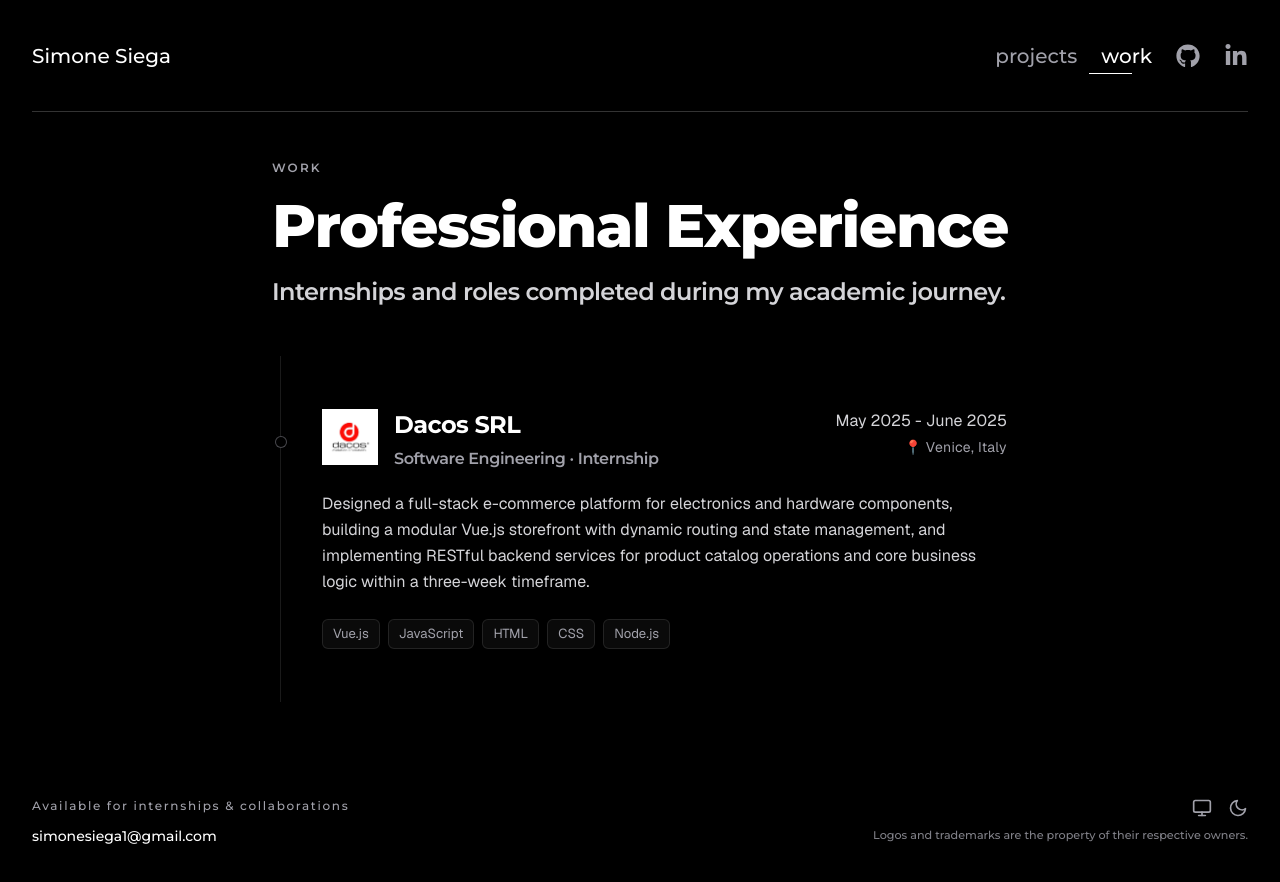
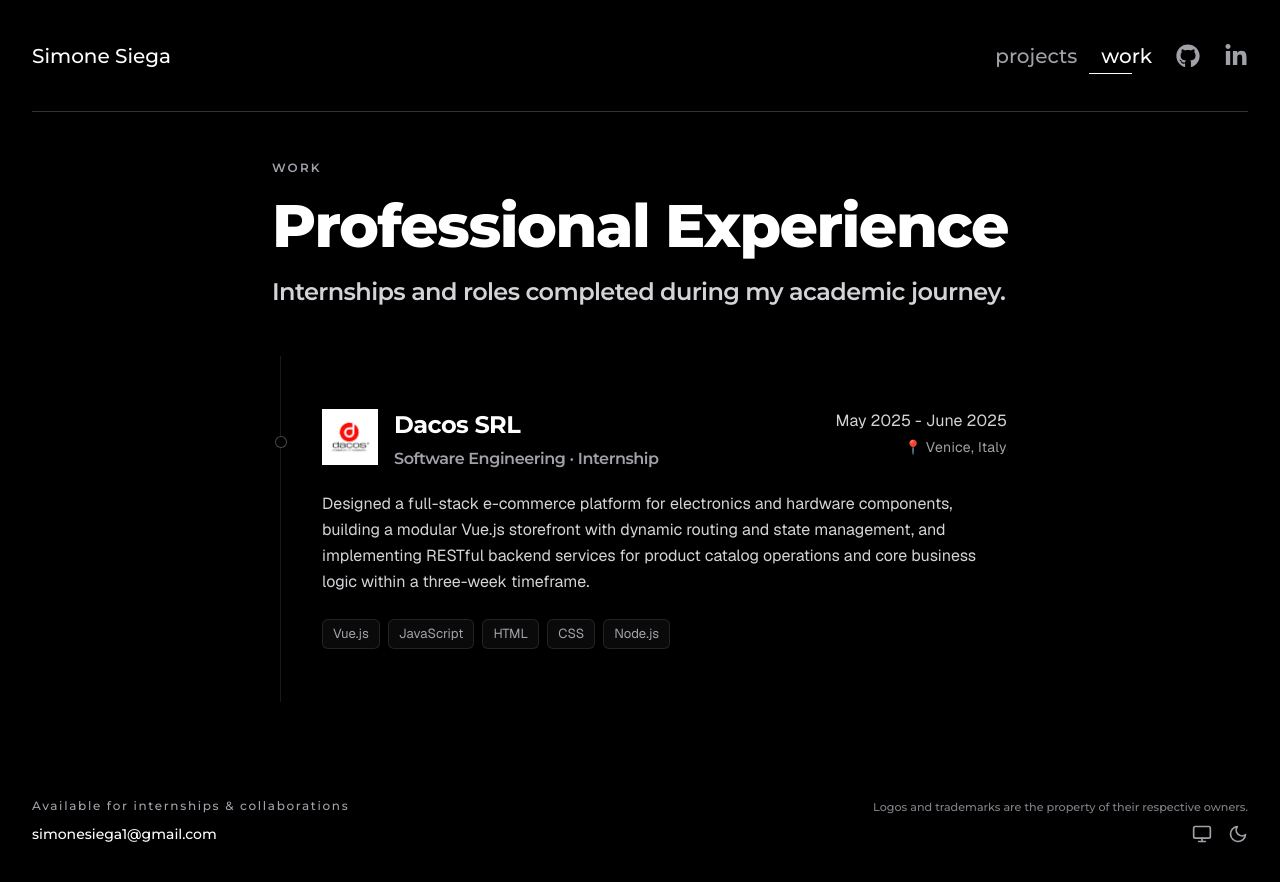
Before and after one commit to simonesiega/portfolio, a Next.js app: page /work in a window 1280 px wide. Shown: the top 882 px of the page. Built offline with nearby package versions, Linux system fonts and the light colour scheme; no server answers.

Commit message:
Swap legal note and theme toggle

```diff
--- a/src/components/layout/secondary-footer.tsx
+++ b/src/components/layout/secondary-footer.tsx
@@ -12,29 +12,31 @@ export function SecondaryFooter({ legalDisclaimerLine }: SecondaryFooterProps) {
   return (
     <footer className="grid w-full grid-cols-[1fr_auto] items-start pb-10 sm:pb-12">
       <p
-        className={`${montserrat.className} text-[0.7rem] font-medium tracking-[0.14em] text-[var(--header-item-color)] sm:text-xs`}
+        className={`${montserrat.className} col-start-1 row-start-1 text-[0.7rem] font-medium tracking-[0.14em] text-[var(--header-item-color)] sm:text-xs`}
       >
         {contact.availabilityLine}
       </p>
 
-      <div className="justify-self-end">
-        <ThemeToggle />
-      </div>
-
       <a
         href={`mailto:${contact.email}`}
-        className={`${montserrat.className} mt-2 inline-flex text-xs text-[var(--ui-fg)] transition-colors hover:text-[var(--header-item-hover-color)] sm:text-sm`}
+        className={`${montserrat.className} col-start-1 row-start-2 mt-2 inline-flex text-xs text-[var(--ui-fg)] transition-colors hover:text-[var(--header-item-hover-color)] sm:text-sm`}
       >
         {contact.email}
       </a>
 
       {legalDisclaimerLine ? (
         <p
-          className={`${montserrat.className} mt-2 max-w-[26rem] justify-self-end text-right text-[0.62rem] leading-relaxed text-[var(--header-item-color)] opacity-80 sm:text-[0.7rem]`}
+          className={`${montserrat.className} col-start-2 row-start-1 max-w-[26rem] justify-self-end text-right text-[0.62rem] leading-relaxed text-[var(--header-item-color)] opacity-80 sm:text-[0.7rem]`}
         >
           {legalDisclaimerLine}
         </p>
       ) : null}
+
+      <div
+        className={`col-start-2 mt-2 justify-self-end ${legalDisclaimerLine ? "row-start-2" : "row-start-1"}`}
+      >
+        <ThemeToggle />
+      </div>
     </footer>
   );
 }
```
